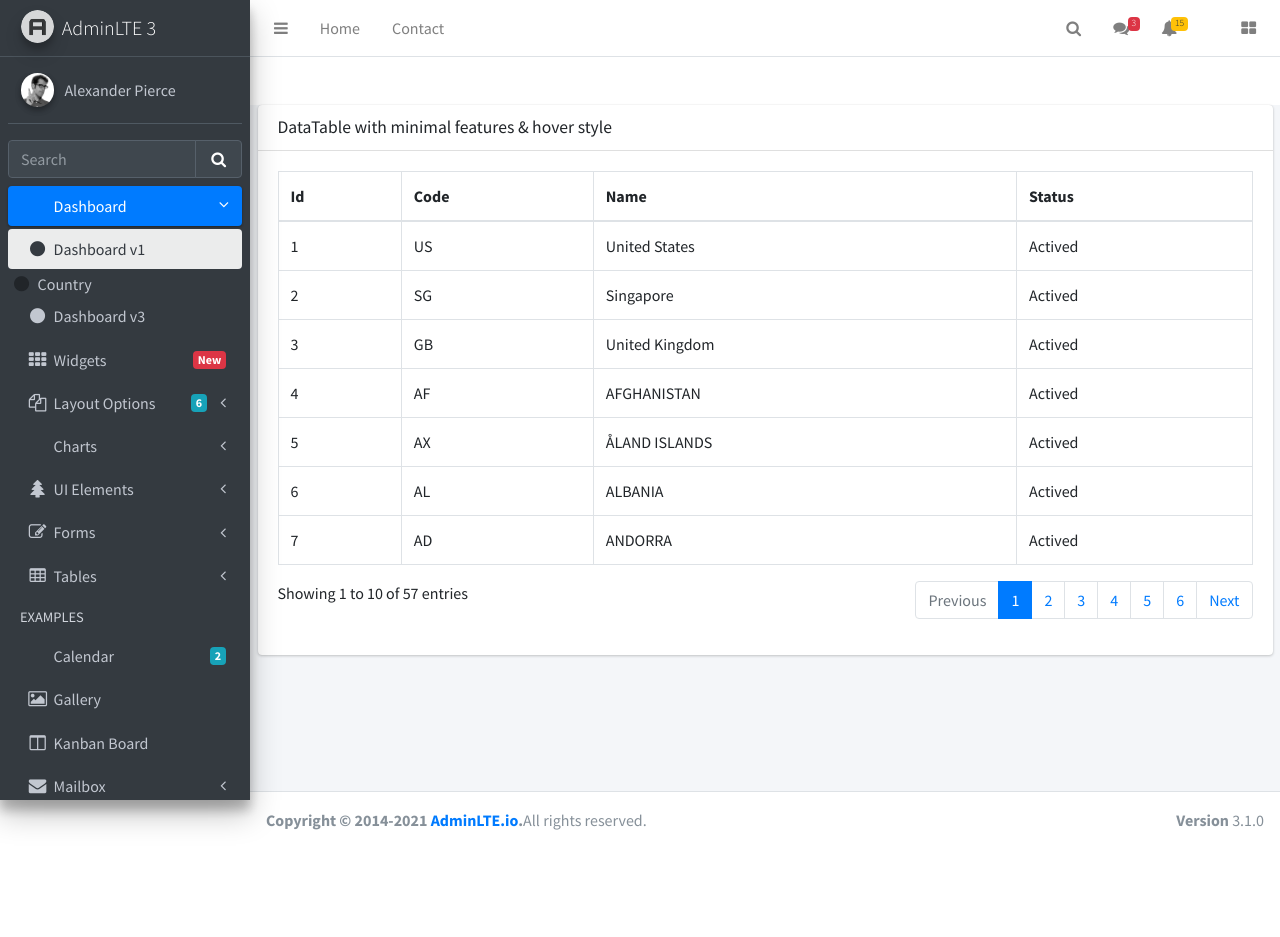
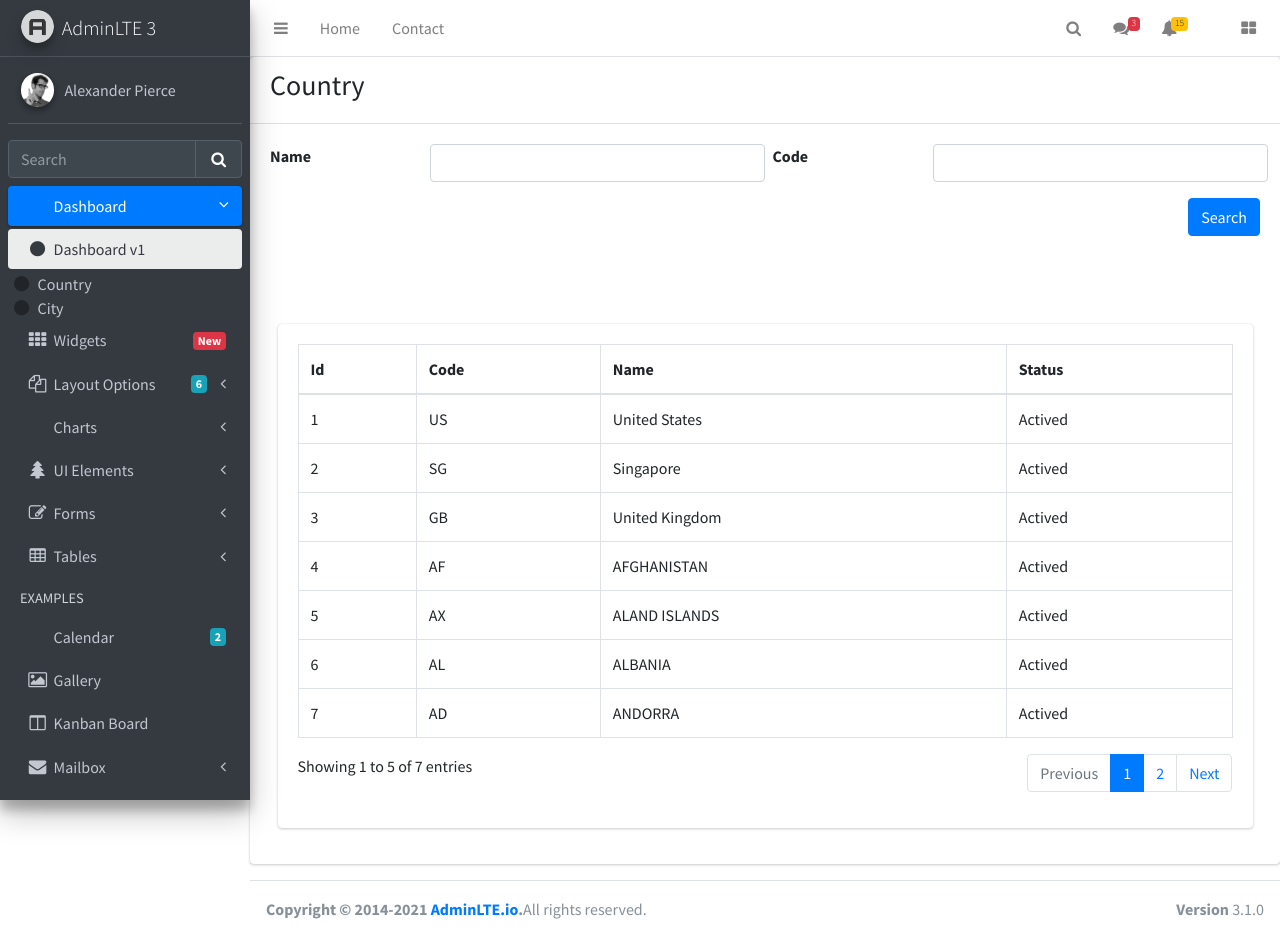
Before and after one commit to dnhieu1992/GoTrip, a React (Create React App) app in the folder B-CLIENT/gotrip/: page /admin/country in a window 1280 px wide. Before the commit the page ends 848 px from the top, so only its background shows below. Built offline with nearby package versions, Linux system fonts and the light colour scheme.

Commit message:
Add search country feature

```diff
--- a/B-CLIENT/gotrip/src/admin-page/AdminPage.jsx
+++ b/B-CLIENT/gotrip/src/admin-page/AdminPage.jsx
@@ -17,7 +17,7 @@ const AdminPage = () => {
                 <BrowserRouter>
                     <div>
                         <Route path="/admin/country" component={CountryContainer} />
-                        <Route path="/city" component={CityContainer} />
+                        <Route path="/admin/city" component={CityContainer} />
                     </div>
                 </BrowserRouter>
             </div>
--- a/B-CLIENT/gotrip/src/admin-page/country/component/CountryList.jsx
+++ b/B-CLIENT/gotrip/src/admin-page/country/component/CountryList.jsx
@@ -1,7 +1,19 @@
 import Grid from '../../../shared/components/grid/Grid'
-
+import { useState } from 'react';
 
 const CountryList = () => {
+    const mockDatas = [
+        { id: 1, code: 'US', name: 'United States', status: "Actived" },
+        { id: 2, code: 'SG', name: 'Singapore', status: "Actived" },
+        { id: 3, code: 'GB', name: 'United Kingdom', status: "Actived" },
+        { id: 4, code: 'AF', name: 'AFGHANISTAN', status: "Actived" },
+        { id: 5, code: 'AX', name: 'ALAND ISLANDS', status: "Actived" },
+        { id: 6, code: 'AL', name: 'ALBANIA', status: "Actived" },
+        { id: 7, code: 'AD', name: 'ANDORRA', status: "Actived" }
+    ];
+    const [countryName, setCountryName] = useState("");
+    const [countryCode, setCountryCode] = useState("");
+    const [data, setData] = useState(mockDatas);
     const columns = [
         {
             fieldName: 'Id',
@@ -22,22 +34,61 @@ const CountryList = () => {
         }
     ];
 
-    const mockDatas = [
-        { id: 1, code: 'US', name: 'United States', status: "Actived" },
-        { id: 2, code: 'SG', name: 'Singapore', status: "Actived" },
-        { id: 3, code: 'GB', name: 'United Kingdom', status: "Actived" },
-        { id: 4, code: 'AF', name: 'AFGHANISTAN', status: "Actived" },
-        { id: 5, code: 'AX', name: 'ÅLAND ISLANDS', status: "Actived" },
-        { id: 6, code: 'AL', name: 'ALBANIA', status: "Actived" },
-        { id: 7, code: 'AD', name: 'ANDORRA', status: "Actived" }
-    ];
+    const onHandleNameChange = (e) => {
+        setCountryName(e.target.value);
+    };
+
+    const onHandleCodeChange = (e) => {
+        setCountryCode(e.target.value);
+    };
+
+    const onHandleSearch = () => {
+        const result = mockDatas.filter(item => {
+            if ((!countryName || (countryName && item.name.indexOf(countryName) > -1)) && (!countryCode || (countryCode && item.code.indexOf(countryCode) > -1))) {
+                return item;
+            }
+        });
+        setData(result);
+    };
 
     return (
-        <div className="mt-5">
-            <Grid data={mockDatas}
-                columns={columns}
-            />
+        <div className="card">
+            <div className="card-header">
+                <h3>Country</h3>
+            </div>
+            <div className="card-body">
+                <div className="row">
+                    <div className="col-sm-6">
+                        <div className="form-group row">
+                            <label className="col-sm-4">Name</label>
+                            <input className="form-control col-sm-8" value={countryName} onChange={onHandleNameChange} />
+                        </div>
+                    </div>
+                    <div className="col-sm-6">
+                        <div className="form-group row">
+                            <label className="col-sm-4">Code</label>
+                            <input className="form-control col-sm-8" value={countryCode} onChange={onHandleCodeChange} />
+                        </div>
+                    </div>
+                </div>
+                <div className="row">
+                    <div className='col-sm-12 d-flex justify-content-end'>
+                        <button type="button" className="btn btn-primary" onClick={onHandleSearch}>Search</button>
+                    </div>
+                </div>
+            </div>
+            <div className="card-body">
+                <div className="mt-5">
+                    <Grid data={data}
+                        columns={columns}
+                        currentPage={1}
+                        pageSize={5}
+                        total={mockDatas.length}
+                    />
+                </div>
+            </div>
         </div>
+
     )
 }
 export default CountryList;
--- a/B-CLIENT/gotrip/src/admin-page/shared/components/MainSidebar.jsx
+++ b/B-CLIENT/gotrip/src/admin-page/shared/components/MainSidebar.jsx
@@ -55,10 +55,10 @@ const MainSidebar = () => {
                                     </Link>
                                 </li>
                                 <li className="nav-item">
-                                    <a href="./index3.html" className="nav-link">
-                                        <i className="fa fa-circle nav-icon"></i>
-                                        <p>Dashboard v3</p>
-                                    </a>
+                                    <i className="fa fa-circle nav-icon"></i>
+                                    <Link to='/admin/city'>
+                                        City
+                                    </Link>
                                 </li>
                             </ul>
                         </li>
--- a/B-CLIENT/gotrip/src/shared/components/grid/Grid.jsx
+++ b/B-CLIENT/gotrip/src/shared/components/grid/Grid.jsx
@@ -12,15 +12,16 @@ const Grid = (props) => {
         return (<GridHeader headerColumns={headerColumns} />)
     }
 
+    const isShowPagination = parseInt(props.total, 0) > 0;
     return (
         <section class="content">
             <div class="container-fluid">
                 <div class="row">
                     <div class="col-12">
                         <div class="card">
-                            <div class="card-header">
+                            {/* <div class="card-header">
                                 <h3 class="card-title">DataTable with minimal features & hover style</h3>
-                            </div>
+                            </div> */}
                             <div class="card-body">
                                 <div className="row">
                                     <div class="col-sm-12">
@@ -30,14 +31,19 @@ const Grid = (props) => {
                                         </table>
                                     </div>
                                 </div>
-                                <div class="row">
-                                    <div class="col-sm-12 col-md-5">
-                                        <div class="dataTables_info" id="example2_info" role="status" aria-live="polite">Showing 1 to 10 of 57 entries</div>
-                                    </div >
-                                    <div class="col-sm-12 col-md-7 d-flex justify-content-end">
-                                        <GridPagination />
+                                {isShowPagination && (
+                                    <div class="row">
+                                        <div class="col-sm-12 col-md-5">
+                                            <div class="dataTables_info" id="example2_info" role="status" aria-live="polite">
+
+                                                Showing {(props.currentPage - 1) * props.pageSize + 1} to {props.currentPage * props.pageSize} of {props.total} entries
+                                        </div>
+                                        </div>
+                                        <div class="col-sm-12 col-md-7 d-flex justify-content-end">
+                                            <GridPagination {...props} />
+                                        </div>
                                     </div>
-                                </div>
+                                )}
                             </div>
                         </div>
                     </div>
--- a/B-CLIENT/gotrip/src/shared/components/grid/GridCol.jsx
+++ b/B-CLIENT/gotrip/src/shared/components/grid/GridCol.jsx
@@ -1,7 +1,6 @@
 const GridCol = ({ value, isHidden }) => {
     return (
         <td>
-            {console.log("test",value)}
             {value}
         </td>
     )
--- a/B-CLIENT/gotrip/src/shared/components/grid/GridPagination.jsx
+++ b/B-CLIENT/gotrip/src/shared/components/grid/GridPagination.jsx
@@ -1,33 +1,36 @@
-const GridPagination = () => {
+const GridPagination = ({ currentPage, pageSize, total }) => {
+
+    const renderPagination = (currentPage, pageSize, total) => {
+        const pageNumbers = [];
+        for (let i = 1; i <= Math.ceil(total / pageSize); i++) {
+            pageNumbers.push(i);
+        }
+        const renderPaginations = pageNumbers.map((pageNumber) => {
+            return (
+                <li className={`paginate_button page-item ${pageNumber === currentPage && 'active'}`}>
+                    <a href="#" aria-controls="example2" data-dt-idx="1" tabindex="0" className="page-link">{pageNumber}</a>
+                </li>
+            )
+        });
+        return renderPaginations;
+    }
+
+    const isRenderPagination = parseInt(total) > 0;
+
     return (
-
-        <div class="dataTables_paginate paging_simple_numbers" id="example2_paginate">
-            <ul class="pagination">
-                <li class="paginate_button page-item previous disabled" id="example2_previous">
-                    <a href="#" aria-controls="example2" data-dt-idx="0" tabindex="0" class="page-link">Previous</a>
-                </li>
-                <li class="paginate_button page-item active">
-                    <a href="#" aria-controls="example2" data-dt-idx="1" tabindex="0" class="page-link">1</a>
-                </li><li class="paginate_button page-item ">
-                    <a href="#" aria-controls="example2" data-dt-idx="2" tabindex="0" class="page-link">2</a>
-                </li>
-                <li class="paginate_button page-item ">
-                    <a href="#" aria-controls="example2" data-dt-idx="3" tabindex="0" class="page-link">3</a>
-                </li>
-                <li class="paginate_button page-item ">
-                    <a href="#" aria-controls="example2" data-dt-idx="4" tabindex="0" class="page-link">4</a>
-                </li>
-                <li class="paginate_button page-item ">
-                    <a href="#" aria-controls="example2" data-dt-idx="5" tabindex="0" class="page-link">5</a>
-                </li>
-                <li class="paginate_button page-item ">
-                    <a href="#" aria-controls="example2" data-dt-idx="6" tabindex="0" class="page-link">6</a>
-                </li>
-                <li class="paginate_button page-item next" id="example2_next">
-                    <a href="#" aria-controls="example2" data-dt-idx="7" tabindex="0" class="page-link">Next</a>
-                </li>
-            </ul>
-        </div>
+        isRenderPagination && (
+            <div className="dataTables_paginate paging_simple_numbers" id="example2_paginate">
+                <ul className="pagination">
+                    <li className="paginate_button page-item previous disabled" id="example2_previous">
+                        <a href="#" aria-controls="example2" data-dt-idx="0" tabIndex="0" className="page-link">Previous</a>
+                    </li>
+                    {renderPagination(currentPage, pageSize, total)}
+                    <li className="paginate_button page-item next" id="example2_next">
+                        <a href="#" aria-controls="example2" data-dt-idx="7" tabindex="0" className="page-link">Next</a>
+                    </li>
+                </ul>
+            </div>
+        )
     )
 }
 
```
Also changed, not shown: B-CLIENT/gotrip/src/admin-page/city/component/City.jsx (deleted), B-CLIENT/gotrip/src/admin-page/city/component/CityList.jsx (added).
